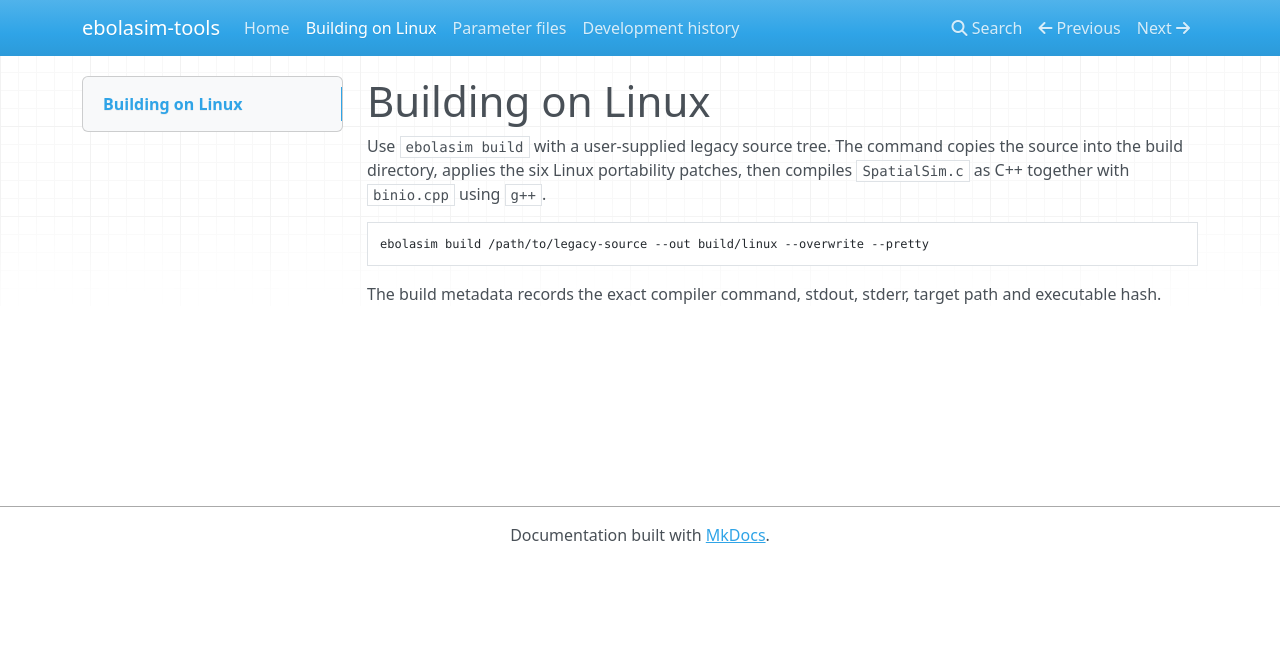
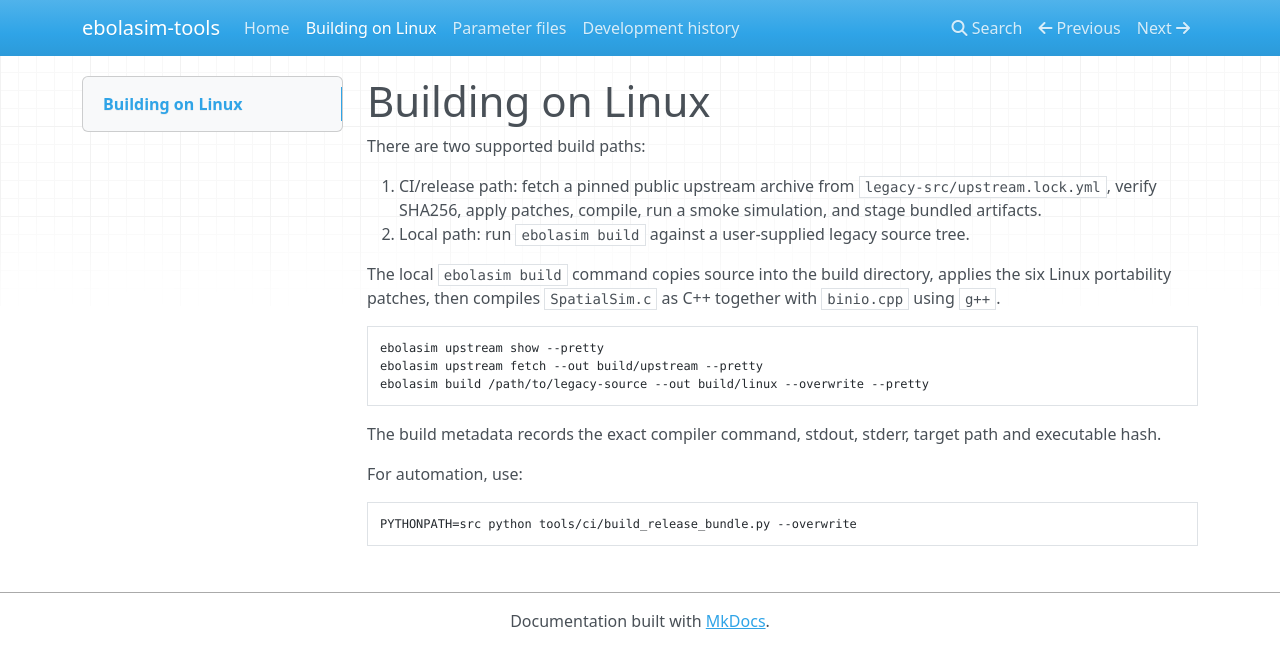
Before and after one commit to OJWatson/ebolasim-tools-clean-pass, an MkDocs documentation site: the page built from docs/building-linux.md, in a window 1280 px wide. Shown: the top 668 px of the page. Built offline with MkDocs 1.6.1, drawn with Linux system fonts in a browser that asks for light colours; nearby versions of some CDN libraries.

Commit message:
Add documentation and tests for upstream and bundled flows

````diff
--- a/docs/building-linux.md
+++ b/docs/building-linux.md
@@ -1,9 +1,24 @@
 # Building on Linux
 
-Use `ebolasim build` with a user-supplied legacy source tree. The command copies the source into the build directory, applies the six Linux portability patches, then compiles `SpatialSim.c` as C++ together with `binio.cpp` using `g++`.
+There are two supported build paths:
+
+1. CI/release path: fetch a pinned public upstream archive from `legacy-src/upstream.lock.yml`,
+   verify SHA256, apply patches, compile, run a smoke simulation, and stage bundled artifacts.
+2. Local path: run `ebolasim build` against a user-supplied legacy source tree.
+
+The local `ebolasim build` command copies source into the build directory, applies the six Linux
+portability patches, then compiles `SpatialSim.c` as C++ together with `binio.cpp` using `g++`.
 
 ```bash
+ebolasim upstream show --pretty
+ebolasim upstream fetch --out build/upstream --pretty
 ebolasim build /path/to/legacy-source --out build/linux --overwrite --pretty
 ```
 
 The build metadata records the exact compiler command, stdout, stderr, target path and executable hash.
+
+For automation, use:
+
+```bash
+PYTHONPATH=src python tools/ci/build_release_bundle.py --overwrite
+```
````
Also changed, not shown: README.md (+30 -4 lines), docs/index.md (+3 -0 lines), 2 other files.
